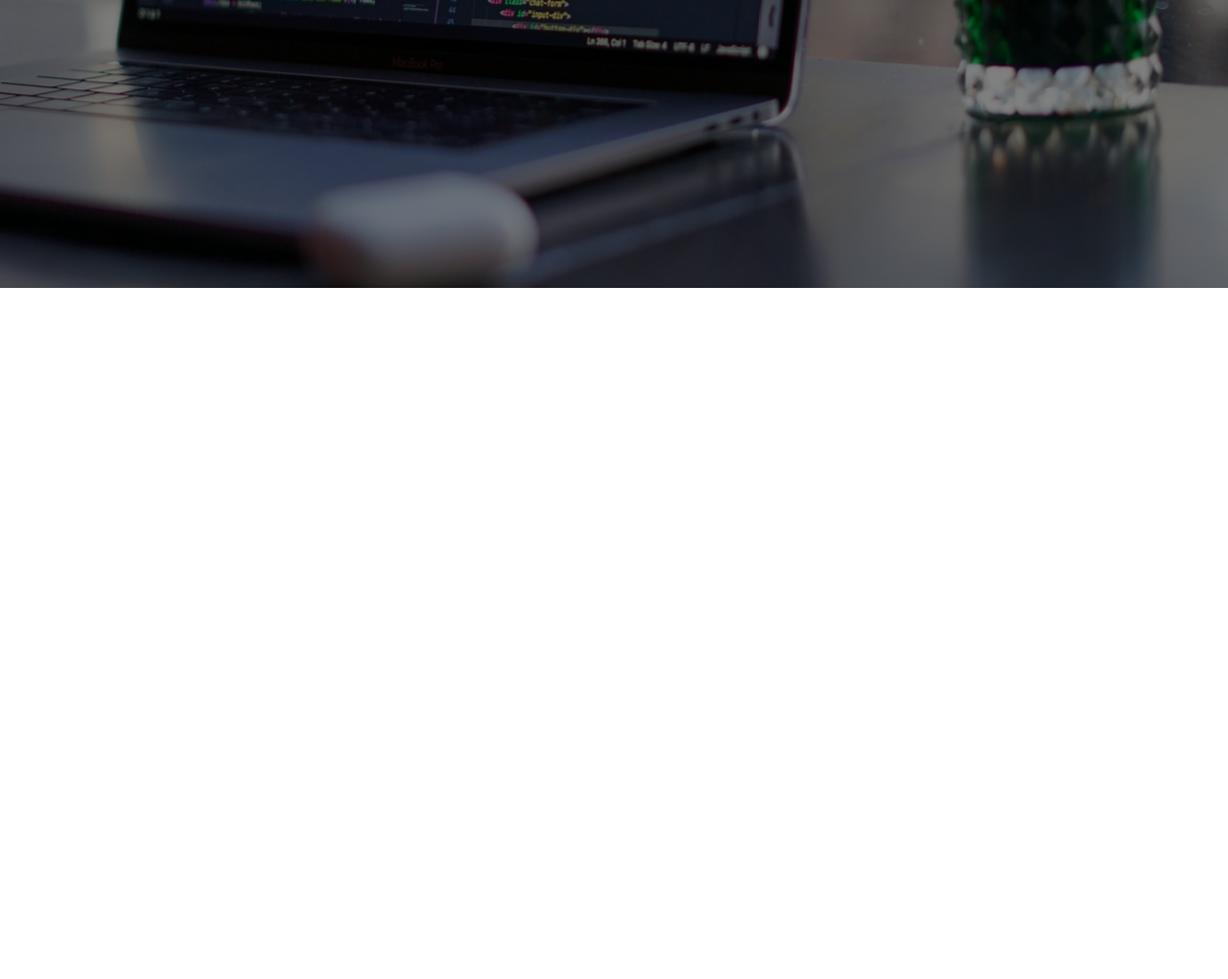
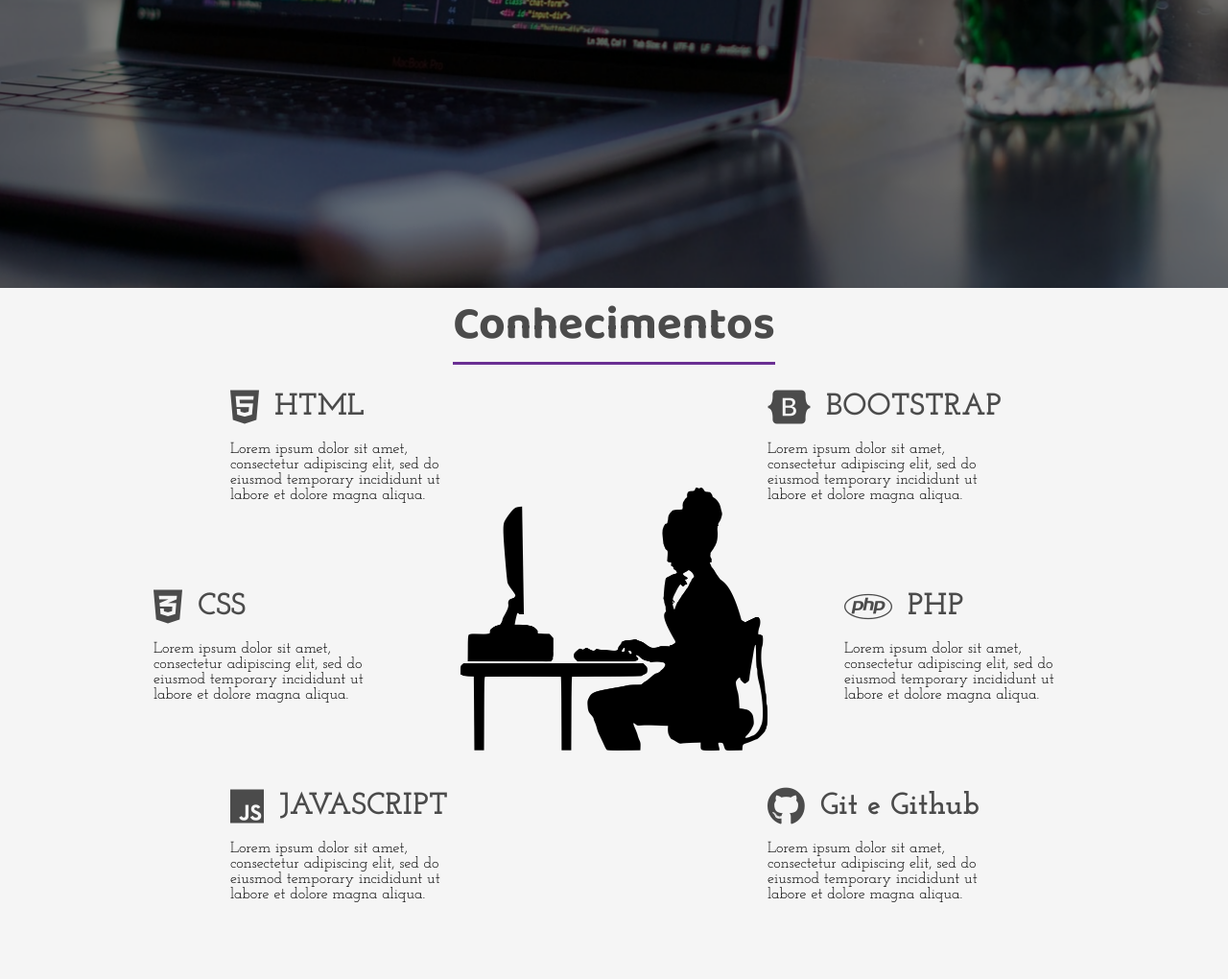
Before and after one commit to mafrancelino/mafrancelino.github.io, a plain HTML site: page index.html in a window 1280 px wide. Shown: the part 500-1520 px from the top of the page at 96% size. Before the commit the page ends 800 px from the top, so only its background shows below. Drawn offline with Linux system fonts and the light colour scheme.

Commit message:
:package: sessão conhecimentos

```diff
--- a/index.html
+++ b/index.html
@@ -36,18 +36,17 @@
                 <!--Photo by James Harrison on Unsplash -->
             </div>
             <div class="banner">
-                <h1>Web Developer Full Stack</h1>
+                <h1>Web Developer</h1>
                 <p>Mariana Francelino</p>
                 <button>SAIBA MAIS</button> <!--para a acessibilidade importante colocar em maiusculo-->
             </div>
         </header>
 
-        <div class="sidebar">
+        <aside class="sidebar">
             <nav>
                 <ul class="menu">
                     <li class="menu-item"><a href="#" class="menu-link">Home</a></li>
-                    <li class="menu-item"><a href="#" class="menu-link">Conhecimento</a></li>
-                    <li class="menu-item"><a href="#" class="menu-link">Projetos</a></li>
+                    <li class="menu-item"><a href="#" class="menu-link">Conhecimentos</a></li>
                     <li class="menu-item"><a href="#" class="menu-link">Contato</a></li>
                     <li class="menu-item"><a href="#" class="menu-link">Orçamento</a></li>
                 </ul>
@@ -58,7 +57,72 @@
                 <a href="#"><i class="fab fa-twitter"></i></a>
             </div>
 
-        </div>
+        </aside>
+
+        <section class="sessao-conhecimentos">
+            <div class="sessao-header">
+                <h1>Conhecimentos</h1>
+            </div>
+            <div class="conhecimentos">
+                <div class="conhecimento">
+                    <div class="conhecimento-header">
+                        <i class="fab fa-html5"></i>
+                        <h3>HTML</h3>
+                    </div>
+                    <div class="conhecimento-text">
+                        <p>Lorem ipsum dolor sit amet, consectetur adipiscing elit, sed do eiusmod temporary incididunt ut labore et dolore magna aliqua. </p>
+                    </div>
+                </div>
+                <div class="conhecimento">
+                    <div class="conhecimento-header">
+                        <i class="fab fa-css3-alt"></i>
+                        <h3>CSS</h3>
+                    </div>
+                    <div class="conhecimento-text">
+                        <p>Lorem ipsum dolor sit amet, consectetur adipiscing elit, sed do eiusmod temporary incididunt ut labore et dolore magna aliqua. </p>
+                    </div>
+                </div>
+                <div class="conhecimento">
+                    <div class="conhecimento-header">
+                        <i class="fab fa-js"></i>
+                        <h3>JAVASCRIPT</h3>
+                    </div>
+                    <div class="conhecimento-text">
+                        <p>Lorem ipsum dolor sit amet, consectetur adipiscing elit, sed do eiusmod temporary incididunt ut labore et dolore magna aliqua.</p>
+                    </div>
+                </div>
+                <div class="conhecimento">
+                    <div class="conhecimento-header">
+                        <i class="fab fa-bootstrap"></i>
+                        <h3>BOOTSTRAP</h3>
+                    </div>
+                    <div class="conhecimento-text">
+                        <p>Lorem ipsum dolor sit amet, consectetur adipiscing elit, sed do eiusmod temporary incididunt ut labore et dolore magna aliqua. </p>
+                    </div>
+                </div>
+                <div class="conhecimento">
+                    <div class="conhecimento-header">
+                        <i class="fab fa-php"></i>
+                        <h3>PHP</h3>
+                    </div>
+                    <div class="conhecimento-text">
+                        <p>Lorem ipsum dolor sit amet, consectetur adipiscing elit, sed do eiusmod temporary incididunt ut labore et dolore magna aliqua.</p>
+                    </div>
+                </div>
+                <div class="conhecimento">
+                    <div class="conhecimento-header">
+                        <i class="fab fa-github"></i>
+                        <h3>Git e Github</h3>
+                    </div>
+                    <div class="conhecimento-text">
+                        <p>Lorem ipsum dolor sit amet, consectetur adipiscing elit, sed do eiusmod temporary incididunt ut labore et dolore magna aliqua. </p>
+                    </div>
+                </div>
+                <div class="conhecimentos-img-wrapper">
+                    <img src="imagens/conhecimentos.png" alt="imagem conhecimento" srcset="">
+                </div>
+            </div>
+        </section>
 
 
 
--- a/style.css
+++ b/style.css
@@ -252,3 +252,90 @@ header{
 .social-media i:hover{
     background-color: #a044ff;
 }
+
+.conhecimentos{
+    display: grid;
+    grid-template-columns: repeat(16,1fr); /*16 colunas*/
+    grid-template-rows: repeat(6, 6rem); /*4 linhas*/
+    row-gap: .5rem;
+}
+
+.conhecimento:nth-child(1){
+    grid-column: 4 / 7;
+    grid-row: 1 / 3;
+}
+
+.conhecimento:nth-child(2){
+    grid-column: 3 / 6;
+    grid-row: 3 / 5;
+}
+
+.conhecimento:nth-child(3){
+    grid-column: 4 / 7;
+    grid-row: 5 / -1;
+}
+
+.conhecimento:nth-child(4){
+    grid-column: 11 / 14;
+    grid-row: 1 / 3;
+}
+
+.conhecimento:nth-child(5){
+    grid-column: 12 / 15;
+    grid-row: 3 / 5;
+}
+
+.conhecimento:nth-child(6){
+    grid-column: 11 / 14;
+    grid-row: 5 / -1;
+}
+
+.sessao-conhecimentos{
+    background-color: #f5f5f5;
+}
+
+.sessao-header{
+    display: flex;
+    align-items: center;
+    justify-content: center;
+}
+
+.sessao-header h1{
+    font-family: var(--font-primary);
+    font-size: 3rem;
+    color: #4b4b4b;
+    border-bottom: solid 3px #6a3093;
+    margin-bottom: 1.5rem;
+}
+
+.conhecimento-header{
+    display: flex;
+    align-items: center;
+    color: #4b4b4b;
+}
+
+.conhecimento-header i{
+    font-size: 2.5rem;
+}
+
+.conhecimento-header h3{
+    font-family: var(--font-secundary);
+    font-size: 2rem;
+    padding-left: 1rem;
+}
+
+.conhecimento-text{
+    font-family: var(--font-secundary);
+    margin-top: 1rem;
+}
+
+.conhecimentos-img-wrapper{
+    grid-column: 7 / 11;
+    grid-row: 2 / 6;
+    width: 100%;
+}
+
+.conhecimentos-img-wrapper img{
+    object-fit: cover;
+    width: 100%;
+}
```
Also changed, not shown: imagens/conhecimentos.png (added).
